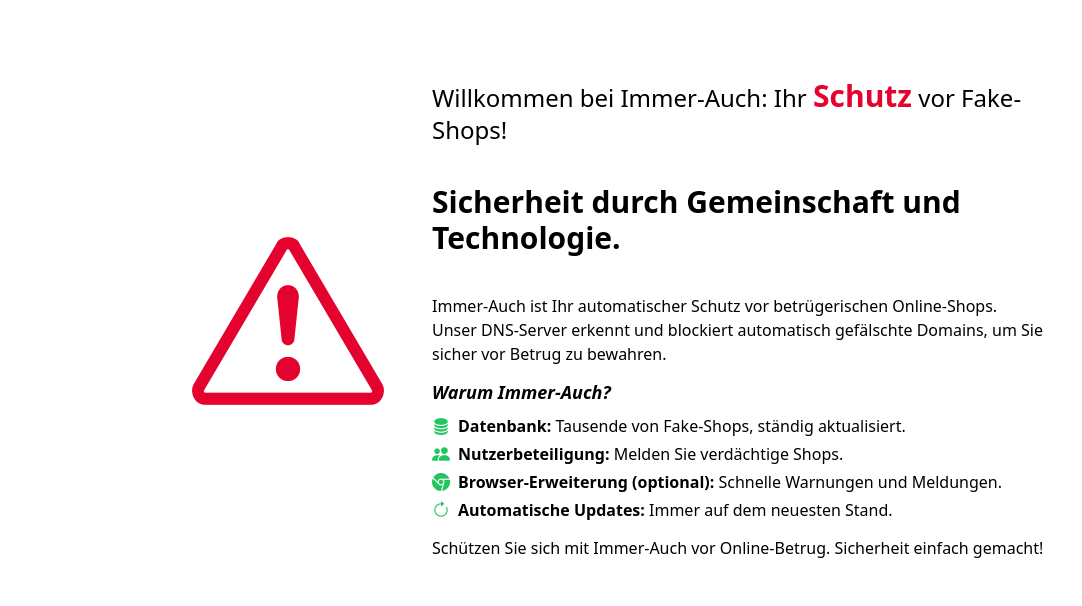
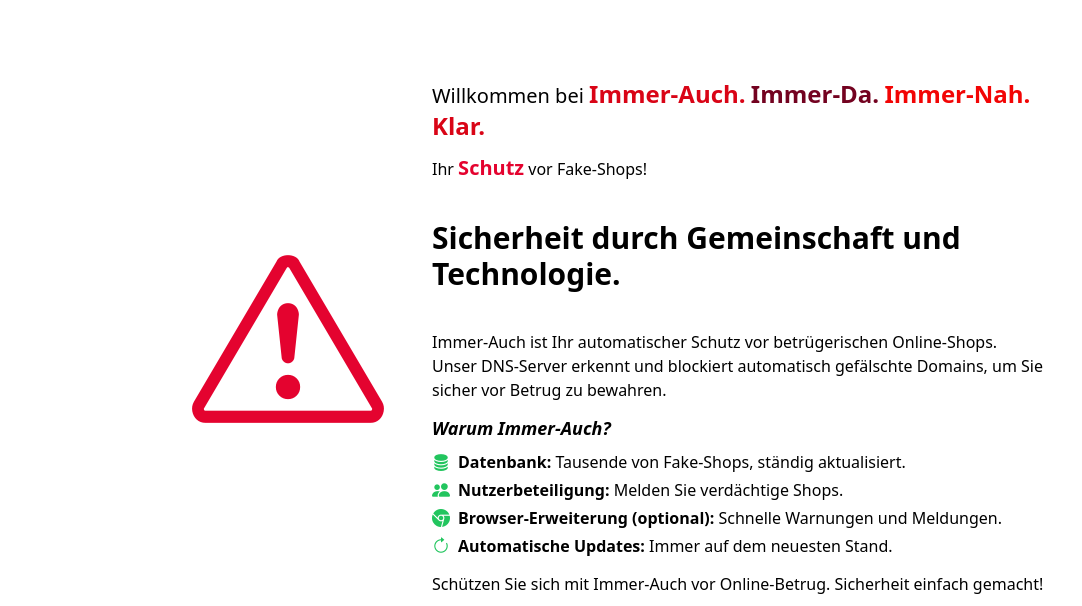
Before and after one commit to immer-auch/immer-auch-backend, a website: page index.html in a window 1280 px wide. Shown: the part 332-938 px from the top of the page, without its empty margins (0-1082 px from the left). Before the commit the page ends 902 px from the top, so only its background shows below. Drawn offline with nearby package versions, Linux system fonts and the light colour scheme.

Commit message:
beautify landing page

```diff
--- a/index.html
+++ b/index.html
@@ -1,5 +1,4 @@
 <!DOCTYPE html>
-<!doctype html>
 <html lang="de">
 <head>
   <meta charset="UTF-8">
@@ -26,7 +25,8 @@
   <div class="flex items-center justify-center gap-12 mt-20">
     <i class="bi bi-exclamation-triangle text-[12rem] text-[#e4032f]"></i>
     <div class="flex flex-col justify-start items-start gap-1.5">
-      <h1 class="text-2xl">Willkommen bei Immer-Auch: Ihr <span class="text-3xl font-bold text-[#e4032f]">Schutz</span> vor Fake-Shops!</h1>
+      <h3 class="text-xl">Willkommen bei <span class="text-2xl text-[#D90416] font-bold">Immer-Auch.</span> <span class="text-2xl text-[#730220] font-bold">Immer-Da.</span> <span class="text-2xl text-[#F20505] font-bold">Immer-Nah.</span> <span class="text-2xl text-[#D90416] font-bold">Klar.</span></h3>
+      <h1 class="mt-1.5">Ihr <span class="text-xl font-bold text-[#e4032f]">Schutz</span> vor Fake-Shops!</h1>
 
       <span class="my-8 text-3xl font-bold">Sicherheit durch Gemeinschaft und Technologie.</span>
 
```
